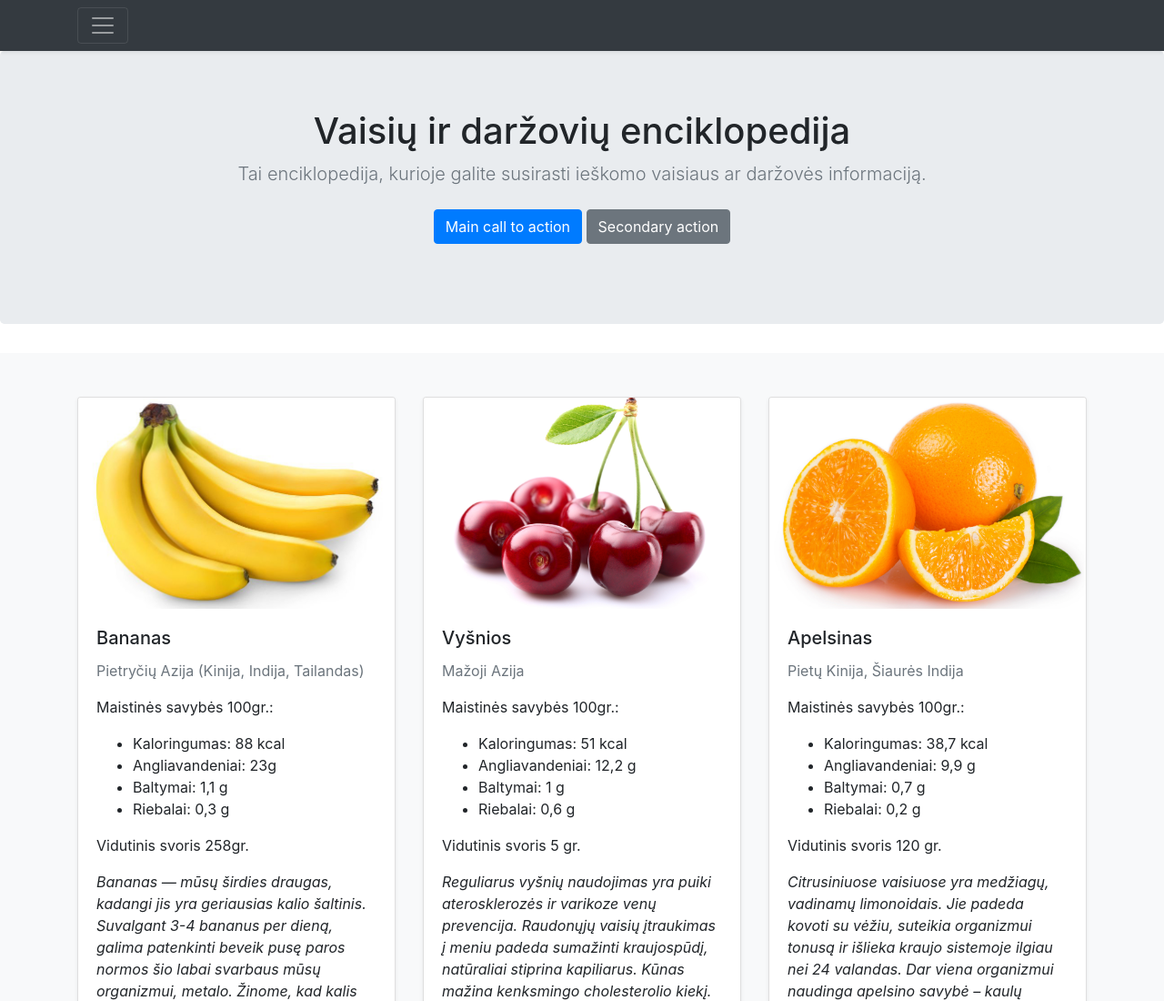
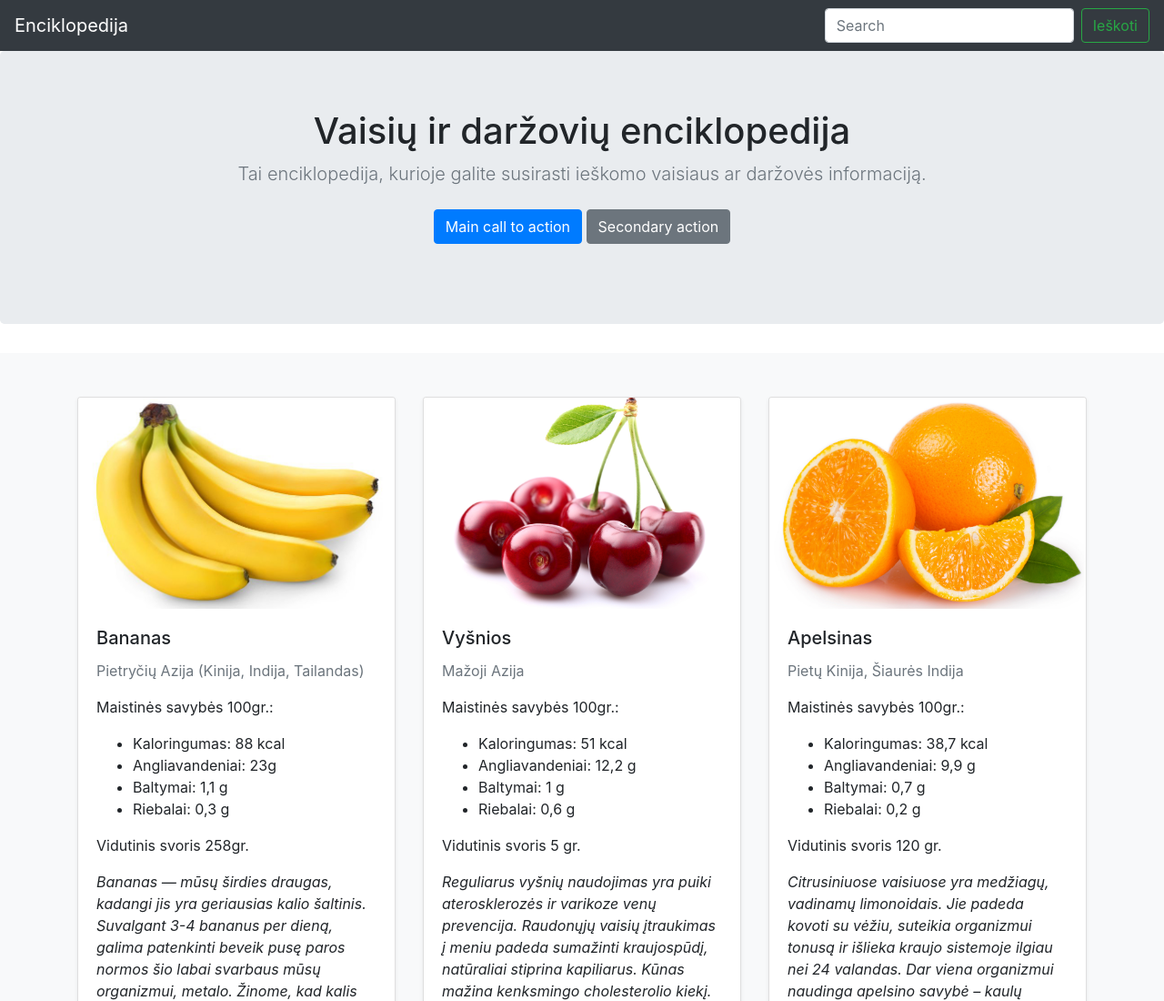
Before and after one commit to markunaite/Vaisiai, a plain HTML site: page index.html in a window 1280 px wide. Shown: the top 1100 px of the page at 91% size. Drawn offline with nearby package versions, Linux system fonts and the light colour scheme.

Commit message:
VS-4 pakeistas header'is

```diff
--- a/index.html
+++ b/index.html
@@ -14,33 +14,13 @@
 
 <body>
     <header>
-        <div class="collapse bg-dark" id="navbarHeader">
-            <div class="container">
-                <div class="row">
-                    <div class="col-sm-8 col-md-7 py-4">
-                        <h4 class="text-white">Apie</h4>
-                        <p class="text-muted">Tai enciklopedija, kurioje galite susirasti ieškomo vaisiaus ar daržovės
-                            informaciją.</p>
-                    </div>
-                    <div class="col-sm-4 offset-md-1 py-4">
-                        <h4 class="text-white">Contact</h4>
-                        <ul class="list-unstyled">
-                            <li><a href="#" class="text-white">Follow on Twitter</a></li>
-                            <li><a href="#" class="text-white">Like on Facebook</a></li>
-                            <li><a href="#" class="text-white">Email me</a></li>
-                        </ul>
-                    </div>
-                </div>
-            </div>
-        </div>
-        <div class="navbar navbar-dark bg-dark shadow-sm">
-            <div class="container d-flex justify-content-between">
-                <button class="navbar-toggler" type="button" data-toggle="collapse" data-target="#navbarHeader"
-                    aria-controls="navbarHeader" aria-expanded="false" aria-label="Toggle navigation">
-                    <span class="navbar-toggler-icon"></span>
-                </button>
-            </div>
-        </div>
+        <nav class="navbar navbar-dark bg-dark justify-content-between">
+            <a class="navbar-brand">Enciklopedija</a>
+            <form class="form-inline">
+              <input class="form-control mr-sm-2" type="search" placeholder="Search" aria-label="Search">
+              <button class="btn btn-outline-success my-2 my-sm-0" type="submit">Ieškoti</button>
+            </form>
+          </nav>
     </header>
 
     <section class="jumbotron text-center">
```
